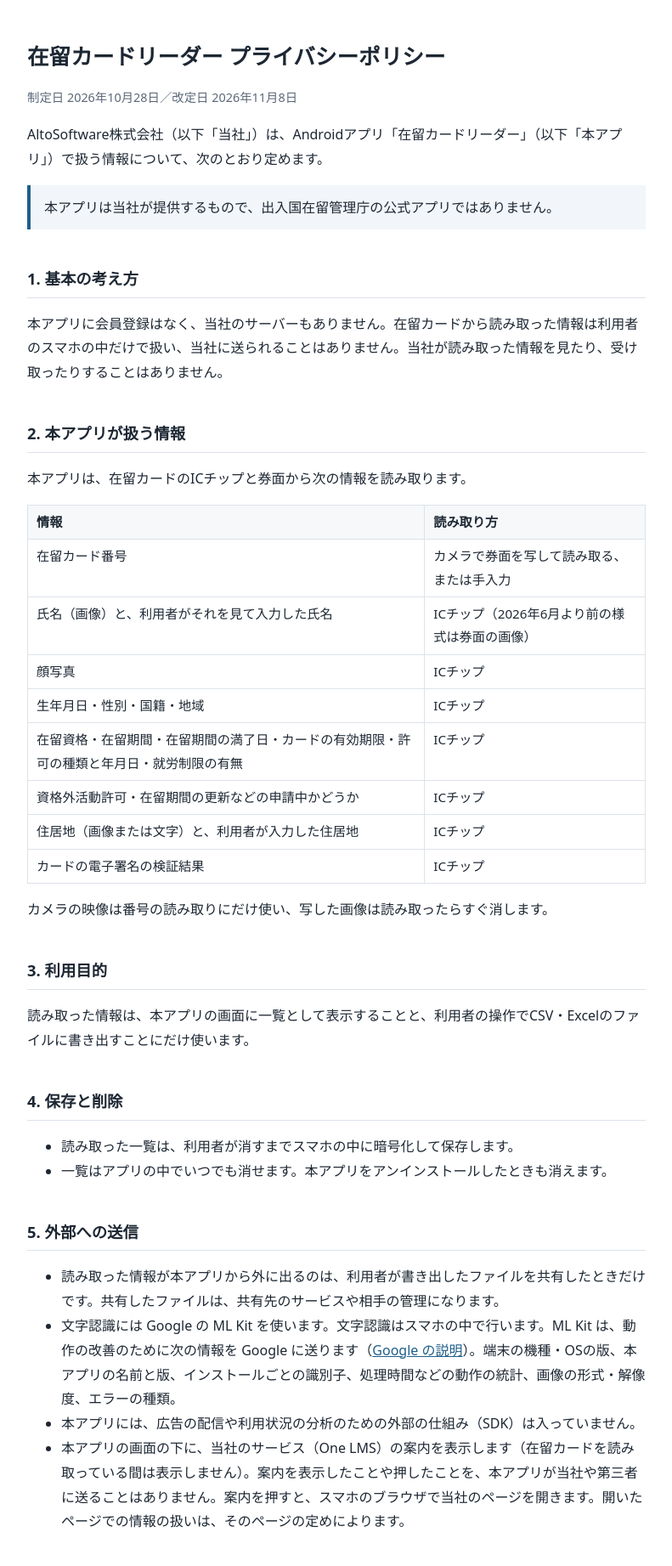
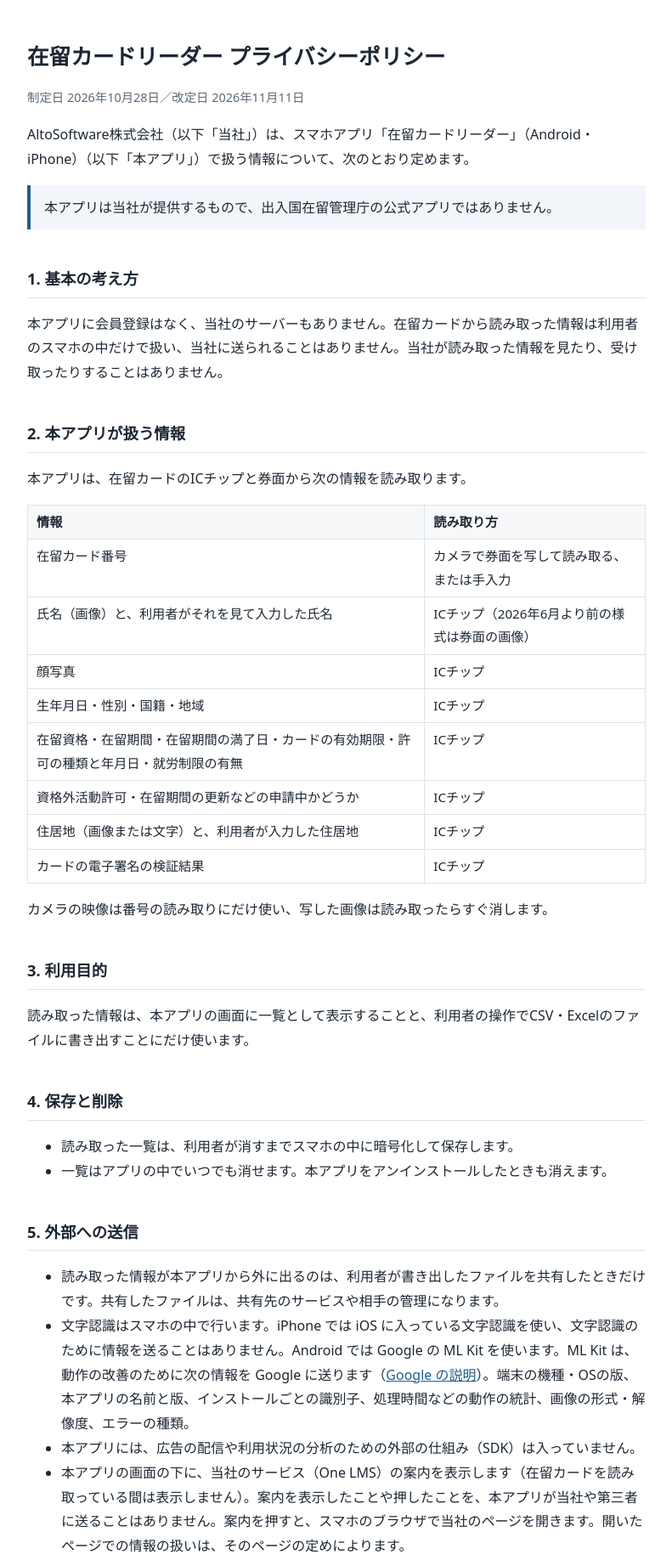
Before and after one commit to AltoSoftwareDev/zairyu-card-reader-site, a plain HTML site: page privacy.html in a window 1280 px wide. Shown: the top 1843 px of the page at 85% size, without its empty margins (244-1035 px from the left). Drawn offline with Linux system fonts and the light colour scheme.

Commit message:
iPhone 版に合わせる: Android アプリの表記・iPhone の文字認識は端末内で送信なし
Co-Authored-By: Claude Opus 5.5 <noreply@anthropic.com>

```diff
--- a/privacy.html
+++ b/privacy.html
@@ -9,9 +9,9 @@
 <body>
 <main>
 <h1>在留カードリーダー プライバシーポリシー</h1>
-<p class="meta">制定日 2026年10月28日／改定日 2026年11月8日</p>
+<p class="meta">制定日 2026年10月28日／改定日 2026年11月11日</p>
 
-<p>AltoSoftware株式会社（以下「当社」）は、Androidアプリ「在留カードリーダー」（以下「本アプリ」）で扱う情報について、次のとおり定めます。</p>
+<p>AltoSoftware株式会社（以下「当社」）は、スマホアプリ「在留カードリーダー」（Android・iPhone）（以下「本アプリ」）で扱う情報について、次のとおり定めます。</p>
 <p class="notice">本アプリは当社が提供するもので、出入国在留管理庁の公式アプリではありません。</p>
 
 <h2>1. 基本の考え方</h2>
@@ -44,7 +44,7 @@
 <h2>5. 外部への送信</h2>
 <ul>
 <li>読み取った情報が本アプリから外に出るのは、利用者が書き出したファイルを共有したときだけです。共有したファイルは、共有先のサービスや相手の管理になります。</li>
-<li>文字認識には Google の ML Kit を使います。文字認識はスマホの中で行います。ML Kit は、動作の改善のために次の情報を Google に送ります（<a href="https://developers.google.com/ml-kit/android-data-disclosure">Google の説明</a>）。端末の機種・OSの版、本アプリの名前と版、インストールごとの識別子、処理時間などの動作の統計、画像の形式・解像度、エラーの種類。</li>
+<li>文字認識はスマホの中で行います。iPhone では iOS に入っている文字認識を使い、文字認識のために情報を送ることはありません。Android では Google の ML Kit を使います。ML Kit は、動作の改善のために次の情報を Google に送ります（<a href="https://developers.google.com/ml-kit/android-data-disclosure">Google の説明</a>）。端末の機種・OSの版、本アプリの名前と版、インストールごとの識別子、処理時間などの動作の統計、画像の形式・解像度、エラーの種類。</li>
 <li>本アプリには、広告の配信や利用状況の分析のための外部の仕組み（SDK）は入っていません。</li>
 <li>本アプリの画面の下に、当社のサービス（One LMS）の案内を表示します（在留カードを読み取っている間は表示しません）。案内を表示したことや押したことを、本アプリが当社や第三者に送ることはありません。案内を押すと、スマホのブラウザで当社のページを開きます。開いたページでの情報の扱いは、そのページの定めによります。</li>
 </ul>
```
Also changed, not shown: index.html (+1 -1 lines), terms.html (+1 -1 lines).
